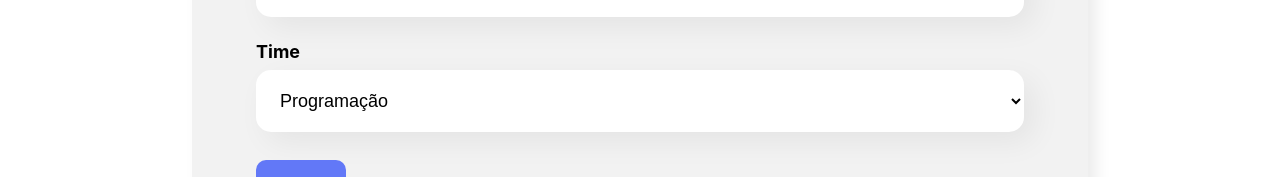
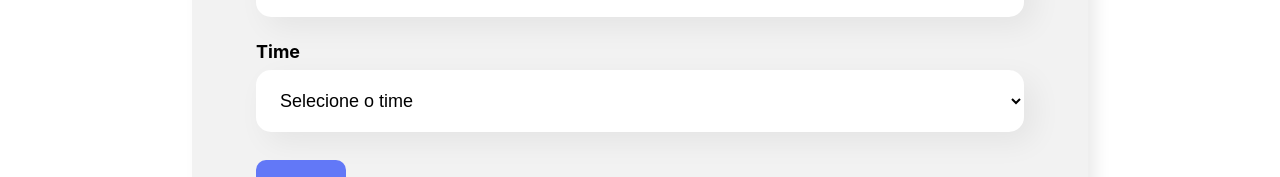
Before and after one commit to raphaelaferraz/organo, a React (Create React App) app in the folder organo/: page / in a window 1280 px wide. Shown: the part 829-1006 px from the top of the page. Built offline with nearby package versions, Linux system fonts and the light colour scheme.

Commit message:
Adição de um option no componente Lista Suspensa para melhorar usabilidade

```diff
--- a/organo/src/componentes/ListaSuspensa/index.js
+++ b/organo/src/componentes/ListaSuspensa/index.js
@@ -10,8 +10,9 @@ const ListaSuspensa = (props) => {
     <div className="div_lista-suspensa">
       <label className="label">{props.label}</label>
       <select value={props.valor} onChange={inputAlterado} required={props.obrigatorio} className="lista-suspensa">
+        <option value="" hidden>Selecione o time</option>
         {props.itens.map(item => {
-          return <option key={item}>{item}</option>
+          return (<option key={item}>{item}</option>)
         })}
       </select>
     </div>
```
